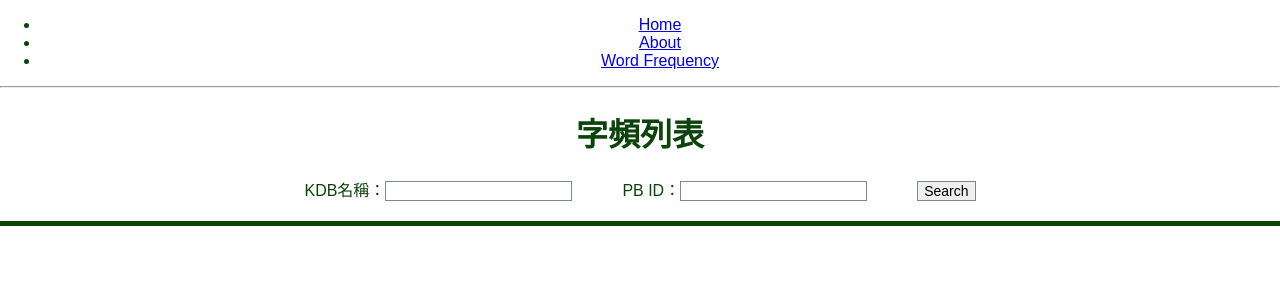
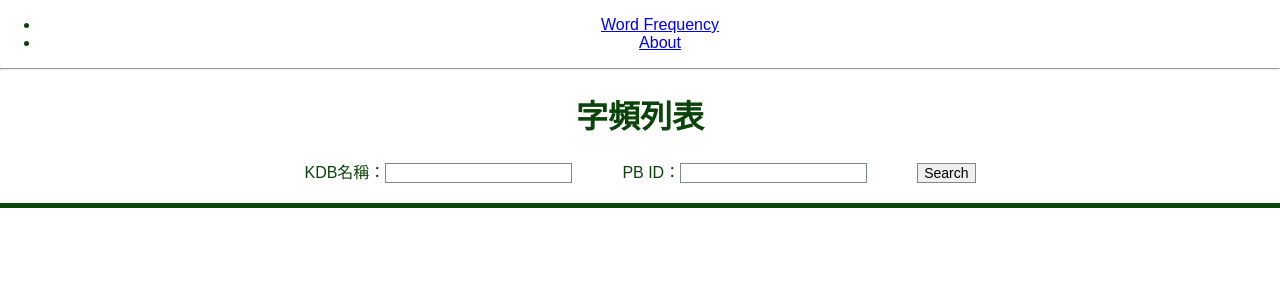
Before and after one commit to karmapa/word-frequency-analyzer, a React (Create React App) app: page / in a window 1280 px wide. Shown: the top 300 px of the page. Built offline with nearby package versions, Linux system fonts and the light colour scheme.

Commit message:
revised navigation list

```diff
--- a/src/containers/App/App.js
+++ b/src/containers/App/App.js
@@ -13,14 +13,12 @@ class App extends Component {
         <Router>
           <div>
             <ul>
-              <li><Link to='/'>Home</Link></li>
+              <li><Link to='/'>Word Frequency</Link></li>
               <li><Link to='/about'>About</Link></li>
-              <li><Link to='/wordFrequency'>Word Frequency</Link></li>
             </ul>
             <hr/>
             <Route exact path='/' component={PageWordFrequency} />
             <Route path='/about' component={About} />
-            <Route path='/wordFrequency' component={PageWordFrequency} />
           </div>
         </Router>
       </div>
```
